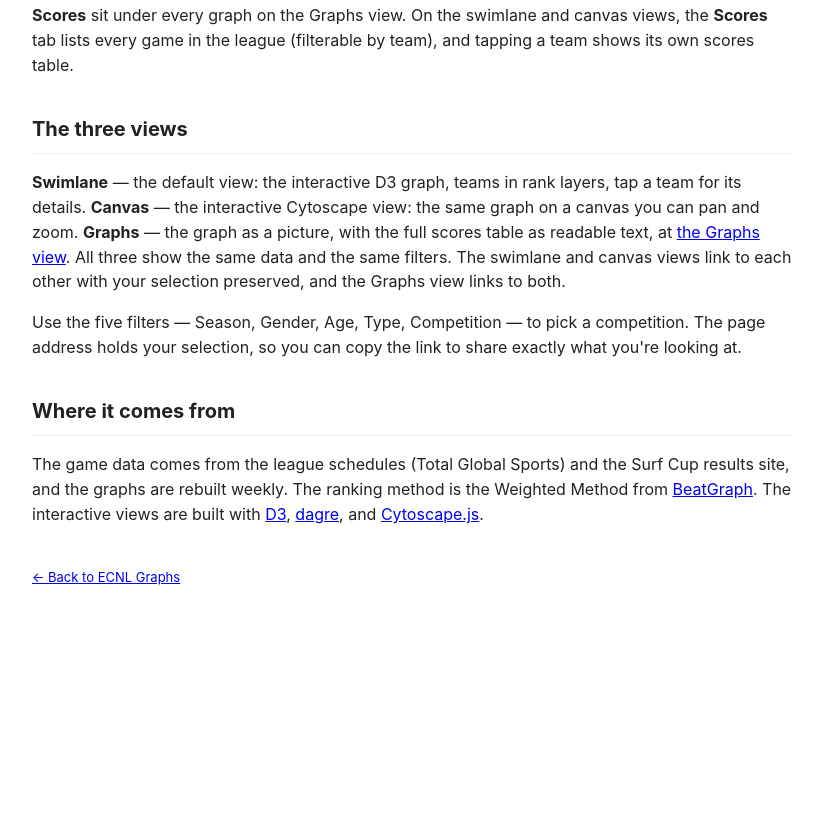
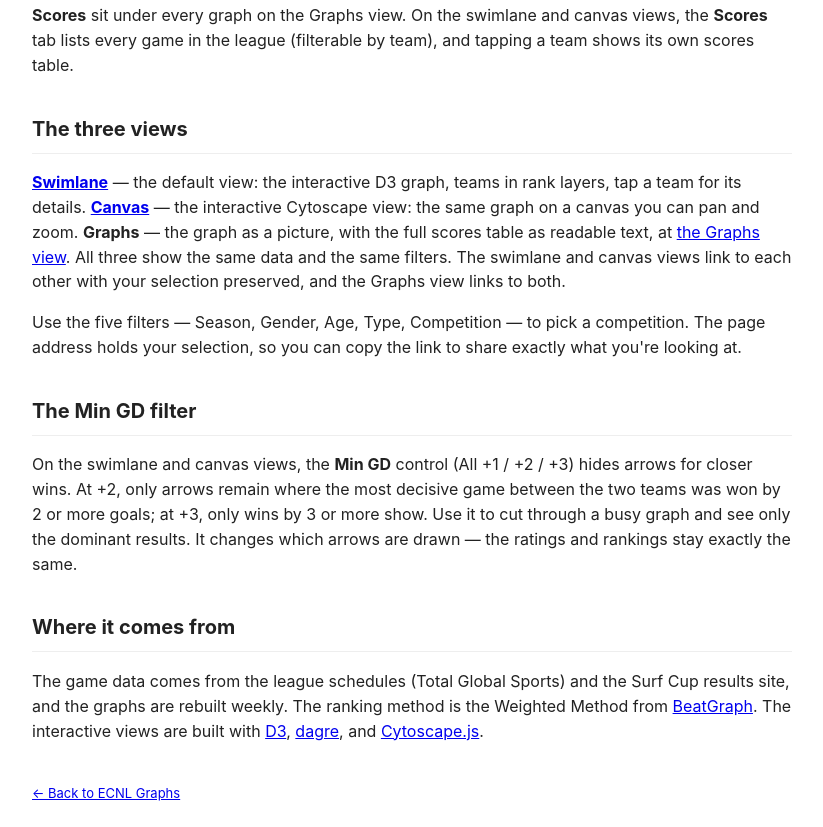
Before and after one commit to hborham/ecnlgraphs-pub, a plain HTML site: page tutorial.html in a window 1280 px wide. Shown: the part 3120-3947 px from the top of the page, without its empty margins (228-1051 px from the left). Before the commit the page ends 3731 px from the top, so only its background shows below. Drawn offline with nearby package versions, Linux system fonts and the light colour scheme.

Commit message:
Min GD tip (button titles + help modal); tutorial describes Min GD and links all three views

```diff
--- a/tutorial.html
+++ b/tutorial.html
@@ -419,8 +419,8 @@ and canvas views, the <b>Scores</b> tab lists every game in the league
 (filterable by team), and tapping a team shows its own scores table.</p>
 
 <h2>The three views</h2>
-<p><b>Swimlane</b> — the default view: the interactive D3 graph, teams in
-rank layers, tap a team for its details. <b>Canvas</b> — the interactive
+<p><b><a href="ecnl-beatgraphs-d3.html">Swimlane</a></b> — the default view: the interactive D3 graph, teams in
+rank layers, tap a team for its details. <b><a href="ecnl-beatgraphs-canvas.html">Canvas</a></b> — the interactive
 Cytoscape view: the same graph on a canvas you can pan and zoom.
 <b>Graphs</b> — the graph as a picture, with the full scores table as
 readable text, at <a href="ecnl-beatgraphs-graphs.html">the Graphs view</a>.
@@ -430,6 +430,14 @@ Graphs view links to both.</p>
 <p>Use the five filters — Season, Gender, Age, Type, Competition — to pick
 a competition. The page address holds your selection, so you can copy the
 link to share exactly what you're looking at.</p>
+
+<h2>The Min GD filter</h2>
+<p>On the swimlane and canvas views, the <b>Min GD</b> control (All +1 / +2
+/ +3) hides arrows for closer wins. At +2, only arrows remain where the
+most decisive game between the two teams was won by 2 or more goals; at
++3, only wins by 3 or more show. Use it to cut through a busy graph and
+see only the dominant results. It changes which arrows are drawn — the
+ratings and rankings stay exactly the same.</p>
 
 <h2>Where it comes from</h2>
 <p>The game data comes from the league schedules (Total Global Sports) and
```
Also changed, not shown: ecnl-beatgraphs-canvas.html (+5 -4 lines), ecnl-beatgraphs-d3.html (+5 -4 lines).
